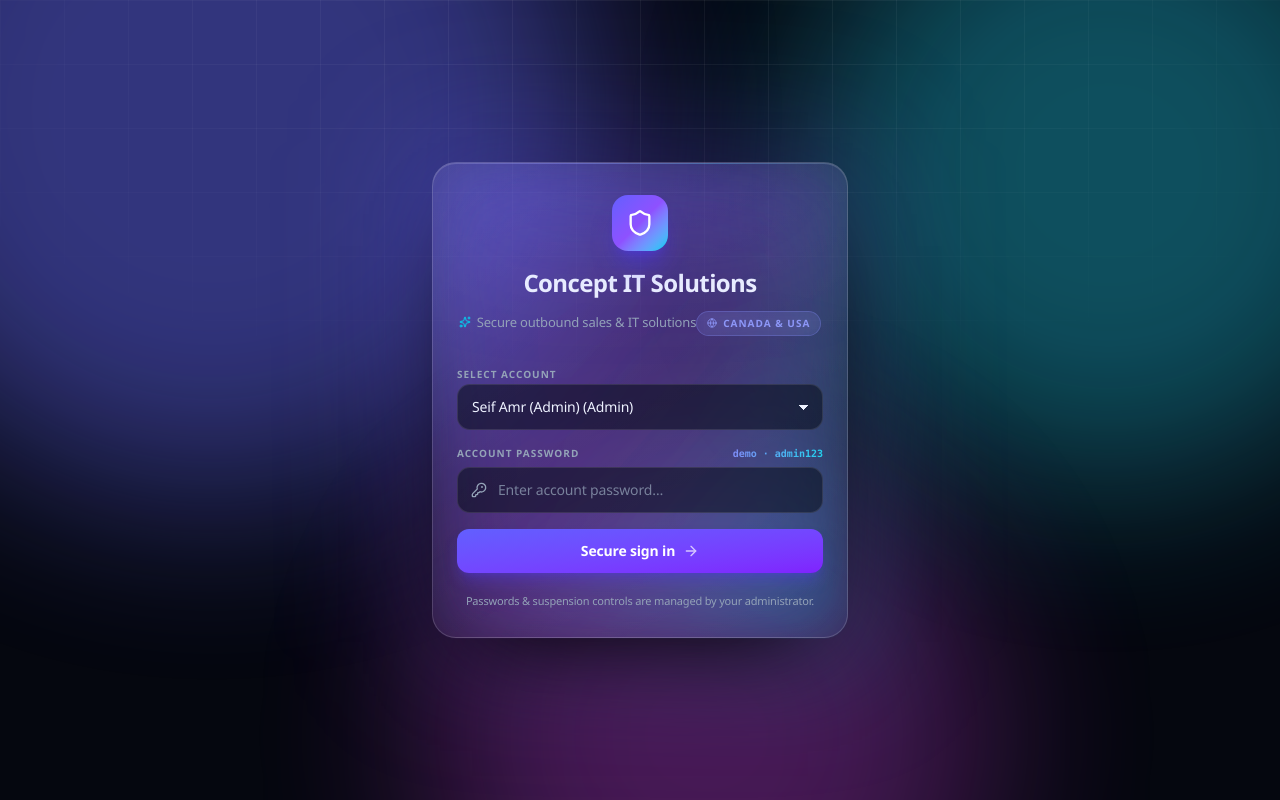
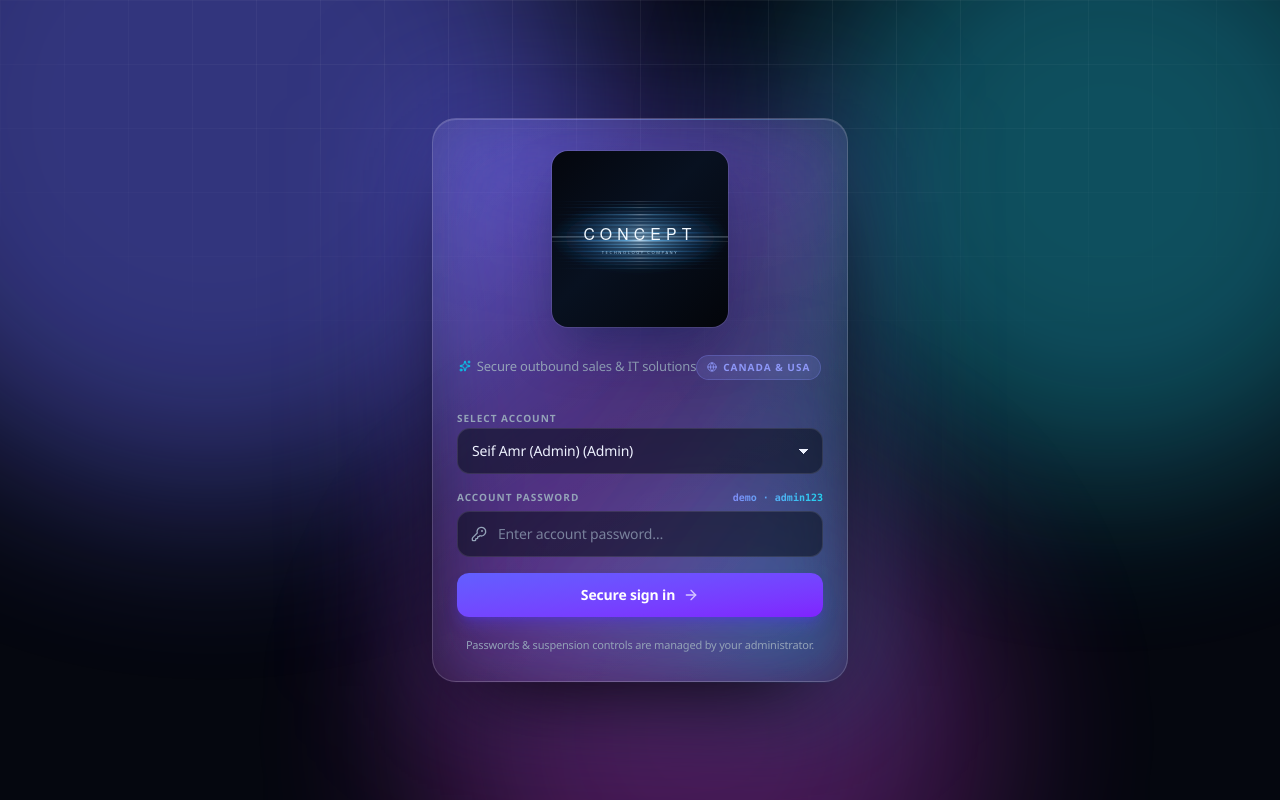
Before and after one commit to conceptitsolutions99-wq/omnisales, a React (Vite) app: page / in a window 1280 px wide. Built offline with nearby package versions, Linux system fonts and the light colour scheme.

Commit message:
Use the Concept Technology Company logo as the brand mark
Adds a scalable logo lockup and square mark matching the supplied artwork, and applies them to the navbar tile, login screen and favicon.

```diff
--- a/index.html
+++ b/index.html
@@ -2,7 +2,9 @@
 <html lang="en" class="dark">
   <head>
     <meta charset="UTF-8" />
-    <link rel="icon" type="image/svg+xml" href="/favicon.svg" />
+    <link rel="icon" type="image/svg+xml" href="/logo-mark.svg" />
+    <link rel="apple-touch-icon" href="/logo-mark.svg" />
+    <meta name="theme-color" content="#05070f" />
     <meta name="viewport" content="width=device-width, initial-scale=1.0" />
     <title>Concept IT Solutions · Outbound Command Center</title>
     <script>
--- a/src/components/LoginModal.jsx
+++ b/src/components/LoginModal.jsx
@@ -1,5 +1,5 @@
 import React, { useState } from 'react';
-import { Shield, ArrowRight, KeyRound, Ban, Sparkles, Globe } from 'lucide-react';
+import { ArrowRight, KeyRound, Ban, Sparkles, Globe } from 'lucide-react';
 
 export default function LoginModal({ users, onLogin }) {
   const [selectedEmail, setSelectedEmail] = useState(users[0]?.email || 'admin@sales.com');
@@ -40,10 +40,12 @@ export default function LoginModal({ users, onLogin }) {
         {/* Brand header */}
         <div className="relative px-6 pt-8 pb-6 text-center">
           <div className="absolute inset-x-10 -top-24 h-40 bg-indigo-500/25 blur-3xl pointer-events-none" />
-          <div className="relative mx-auto w-14 h-14 rounded-2xl bg-gradient-to-br from-indigo-500 via-violet-500 to-cyan-400 flex items-center justify-center shadow-xl shadow-indigo-600/40 mb-4">
-            <Shield className="w-7 h-7 text-white" />
-          </div>
-          <h1 className="text-2xl font-extrabold tracking-tight">Concept IT Solutions</h1>
+          <h1 className="sr-only">Concept IT Solutions</h1>
+          <img
+            src="/logo.svg"
+            alt="Concept — Technology Company"
+            className="relative mx-auto w-40 sm:w-44 rounded-2xl shadow-2xl shadow-blue-950/60 ring-1 ring-white/10 mb-4"
+          />
           <p className="text-[13px] text-muted mt-1 inline-flex items-center gap-1.5">
             <Sparkles className="w-3 h-3 text-cyan-400" />
             Secure outbound sales &amp; IT solutions
--- a/src/components/Navbar.jsx
+++ b/src/components/Navbar.jsx
@@ -44,9 +44,9 @@ export default function Navbar({ activeTab, setActiveTab, currentUser, onLogout,
 
               {/* Identity */}
               <div className="flex items-center gap-3 min-w-0">
-                <div className="relative w-10 h-10 rounded-xl bg-gradient-to-br from-indigo-500 via-violet-500 to-cyan-400 flex items-center justify-center text-white font-black text-sm shadow-lg shadow-indigo-500/40 shrink-0">
-                  CI
-                  <span className="absolute -right-0.5 -bottom-0.5 w-3 h-3 rounded-full bg-emerald-400 border-2 border-[var(--page-bg)] live-dot" />
+                <div className="relative w-10 h-10 rounded-xl overflow-hidden ring-1 ring-white/15 shadow-lg shadow-blue-950/50 shrink-0">
+                  <img src="/logo-mark.svg" alt="Concept IT Solutions logo" className="w-full h-full object-cover" />
+                  <span className="absolute right-0.5 bottom-0.5 w-2.5 h-2.5 rounded-full bg-emerald-400 border-2 border-[var(--page-bg)] live-dot" />
                 </div>
                 <div className="min-w-0">
                   <div className="flex items-center gap-2">
```
Also changed, not shown: public/logo-mark.svg (added), public/logo.svg (added).
